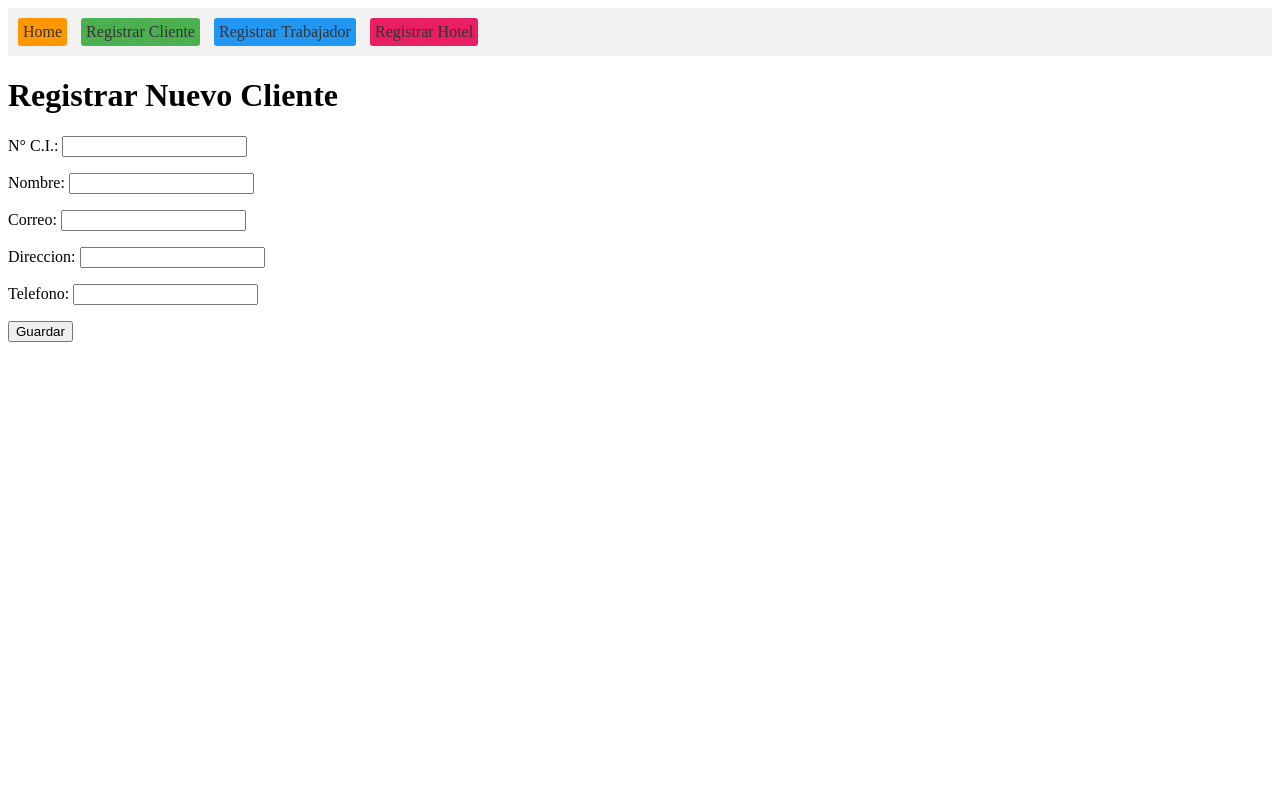
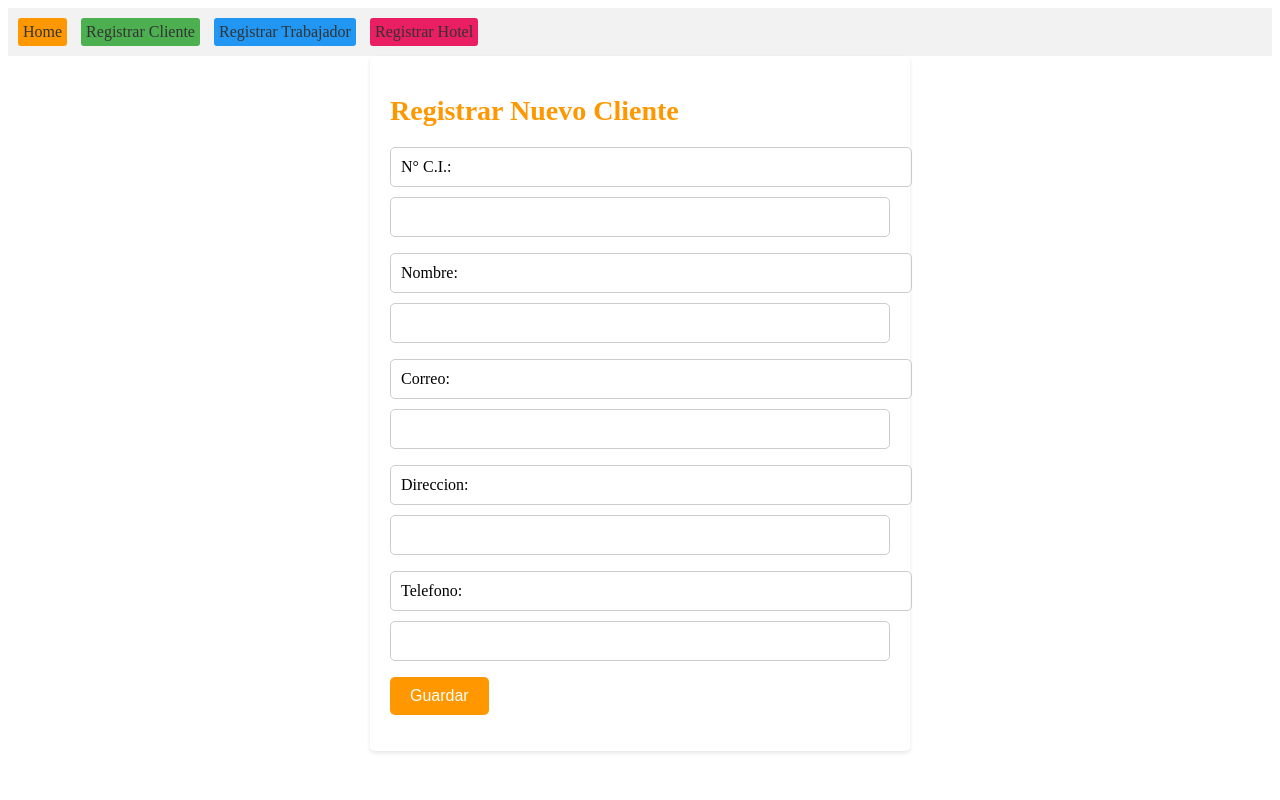
Before and after one commit to nelsonbogado99/LesTour, a Django app: page /registerCustomer/ in a window 1280 px wide. Run offline with Django 4.2, Linux system fonts and the light colour scheme.

Commit message:
13/7 - Mejoras en registerCustomer

```diff
--- a/lesTourApp/templates/pages/registerCustomer.html
+++ b/lesTourApp/templates/pages/registerCustomer.html
@@ -1,6 +1,68 @@
-{% extends "layouts/navBar.html" %} {% block content %}
+{% extends "layouts/navBar.html" %}
 
-<h1>Registrar Nuevo Cliente</h1>
-<form action="">{{form.as_p}} <button>Guardar</button></form>
+{% block content %}
+<style>
+    /* Estilos para la página de registro de nuevo cliente */
+    .form-container {
+        max-width: 500px;
+        margin: 0 auto;
+        padding: 20px;
+        background-color: #fff;
+        border-radius: 5px;
+        box-shadow: 0 2px 4px rgba(0, 0, 0, 0.1);
+    }
 
+    h1 {
+        color: #ff9800;
+        font-size: 28px;
+        margin-bottom: 10px;
+    }
+
+    form {
+        margin-top: 20px;
+    }
+
+    button {
+        background-color: #ff9800;
+        color: #fff;
+        padding: 10px 20px;
+        border: none;
+        border-radius: 5px;
+        font-size: 16px;
+        cursor: pointer;
+    }
+
+    button:hover {
+        background-color: #ff5722;
+    }
+
+    .form-container label,
+    .form-container input {
+        display: block;
+        margin-bottom: 10px;
+        width: 100%;
+        padding: 10px;
+        font-size: 16px;
+        border: 1px solid #ccc;
+        border-radius: 5px;
+    }
+
+    .form-container input[type="submit"] {
+        background-color: #ff9800;
+        color: #fff;
+        cursor: pointer;
+    }
+
+    .form-container input[type="submit"]:hover {
+        background-color: #ff5722;
+    }
+</style>
+
+<div class="form-container">
+    <h1>Registrar Nuevo Cliente</h1>
+    <form action="">
+        {{ form.as_p }}
+        <button type="submit">Guardar</button>
+    </form>
+</div>
 {% endblock %}
```
